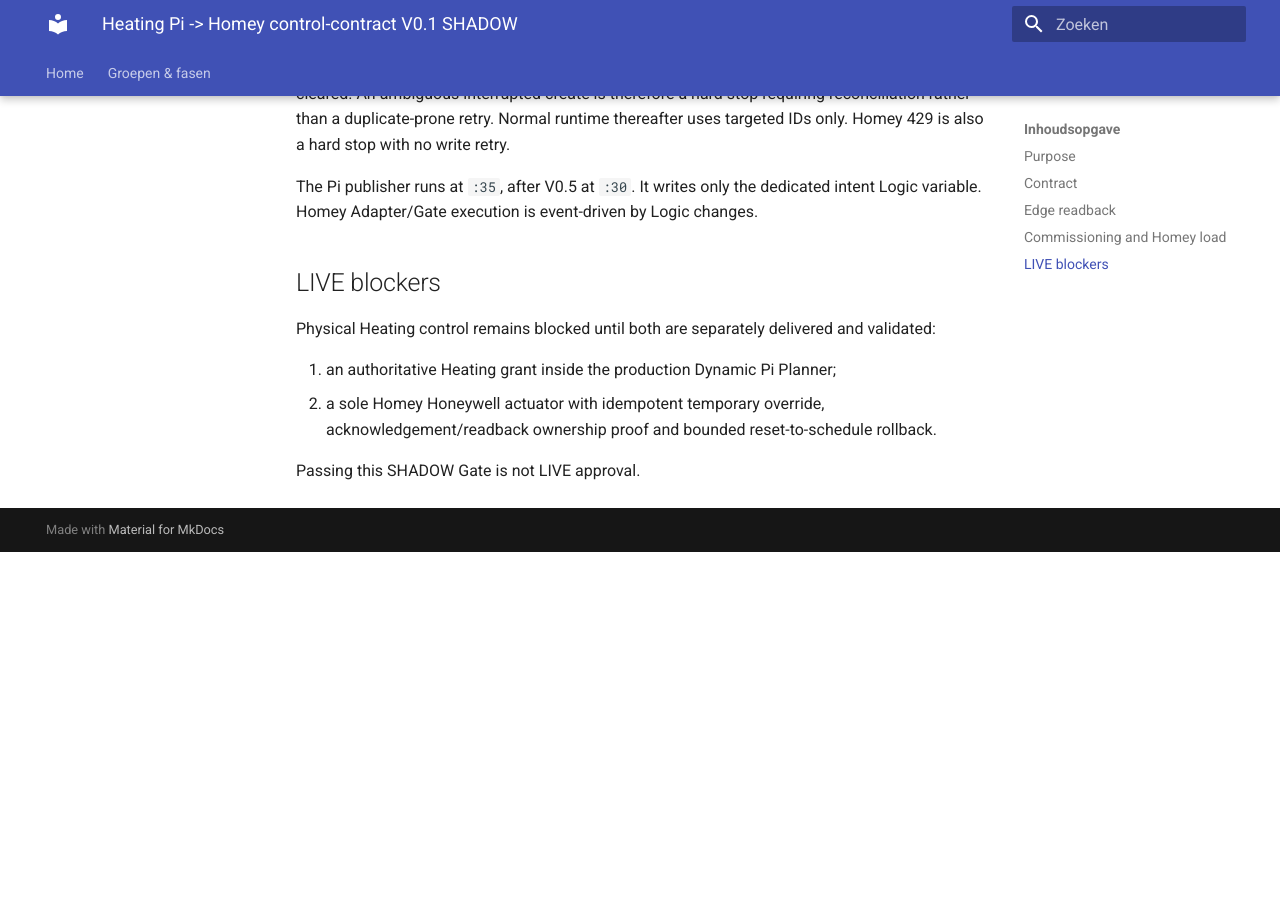
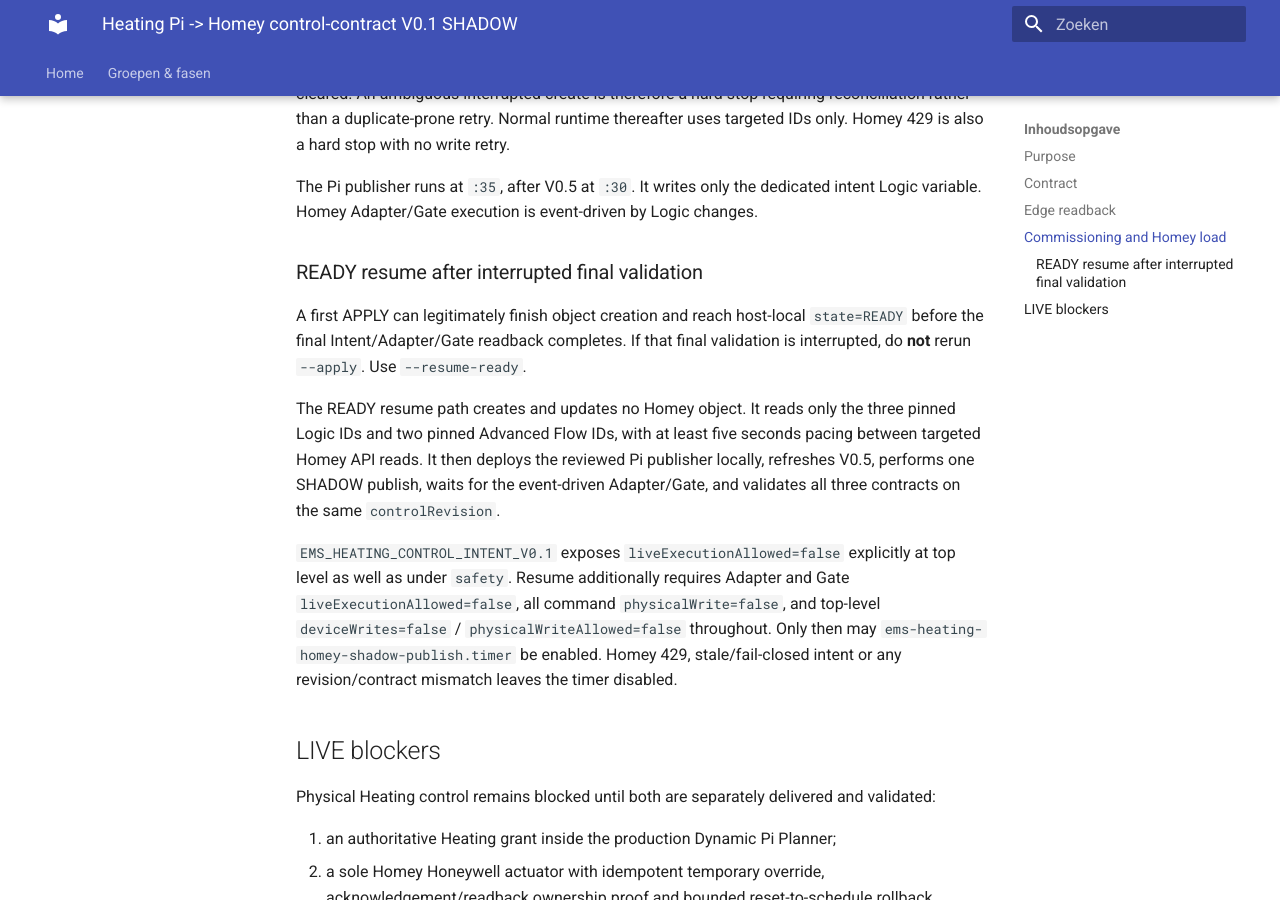
Before and after one commit to OnsKasteeltje/homey-energy-manual, an MkDocs documentation site: the page built from docs/commissioning/heating-homey-shadow-chain-v0.1.md, in a window 1280 px wide and 900 px high, scrolled down 2153 px. Built offline with MkDocs 1.6.1 and Material for MkDocs 9.7.7, drawn with Linux system fonts in a browser that asks for light colours; before the commit the page ends 2705 px from its top, so only the background shows below that.

Commit message:
docs(heating): document READY resume commissioning

```diff
--- a/docs/commissioning/heating-homey-shadow-chain-v0.1.md
+++ b/docs/commissioning/heating-homey-shadow-chain-v0.1.md
@@ -98,6 +98,29 @@
 dedicated intent Logic variable. Homey Adapter/Gate execution is event-driven by
 Logic changes.
 
+### READY resume after interrupted final validation
+
+A first APPLY can legitimately finish object creation and reach host-local
+`state=READY` before the final Intent/Adapter/Gate readback completes. If that
+final validation is interrupted, do **not** rerun `--apply`. Use
+`--resume-ready`.
+
+The READY resume path creates and updates no Homey object. It reads only the
+three pinned Logic IDs and two pinned Advanced Flow IDs, with at least five
+seconds pacing between targeted Homey API reads. It then deploys the reviewed
+Pi publisher locally, refreshes V0.5, performs one SHADOW publish, waits for the
+event-driven Adapter/Gate, and validates all three contracts on the same
+`controlRevision`.
+
+`EMS_HEATING_CONTROL_INTENT_V0.1` exposes
+`liveExecutionAllowed=false` explicitly at top level as well as under
+`safety`. Resume additionally requires Adapter and Gate
+`liveExecutionAllowed=false`, all command `physicalWrite=false`, and
+top-level `deviceWrites=false` / `physicalWriteAllowed=false` throughout.
+Only then may `ems-heating-homey-shadow-publish.timer` be enabled. Homey 429,
+stale/fail-closed intent or any revision/contract mismatch leaves the timer
+disabled.
+
 ## LIVE blockers
 
 Physical Heating control remains blocked until both are separately delivered and
```
